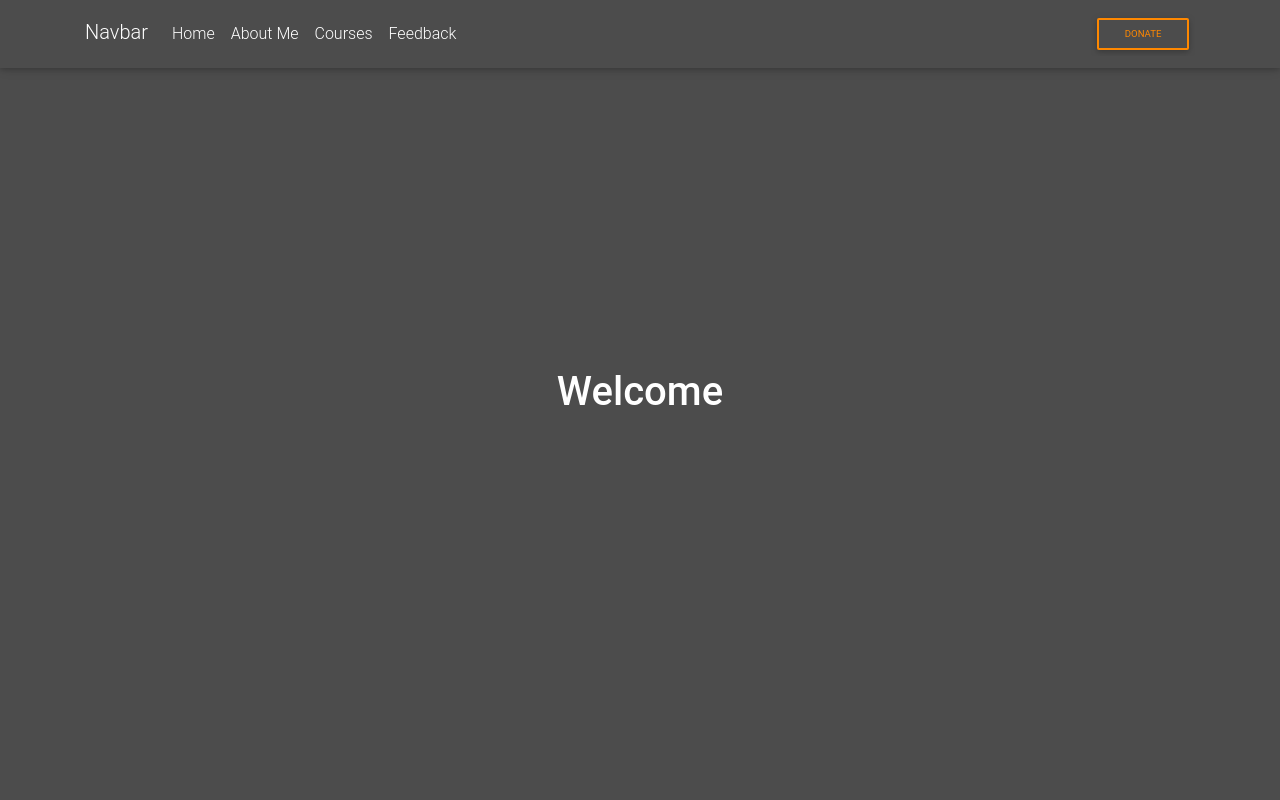
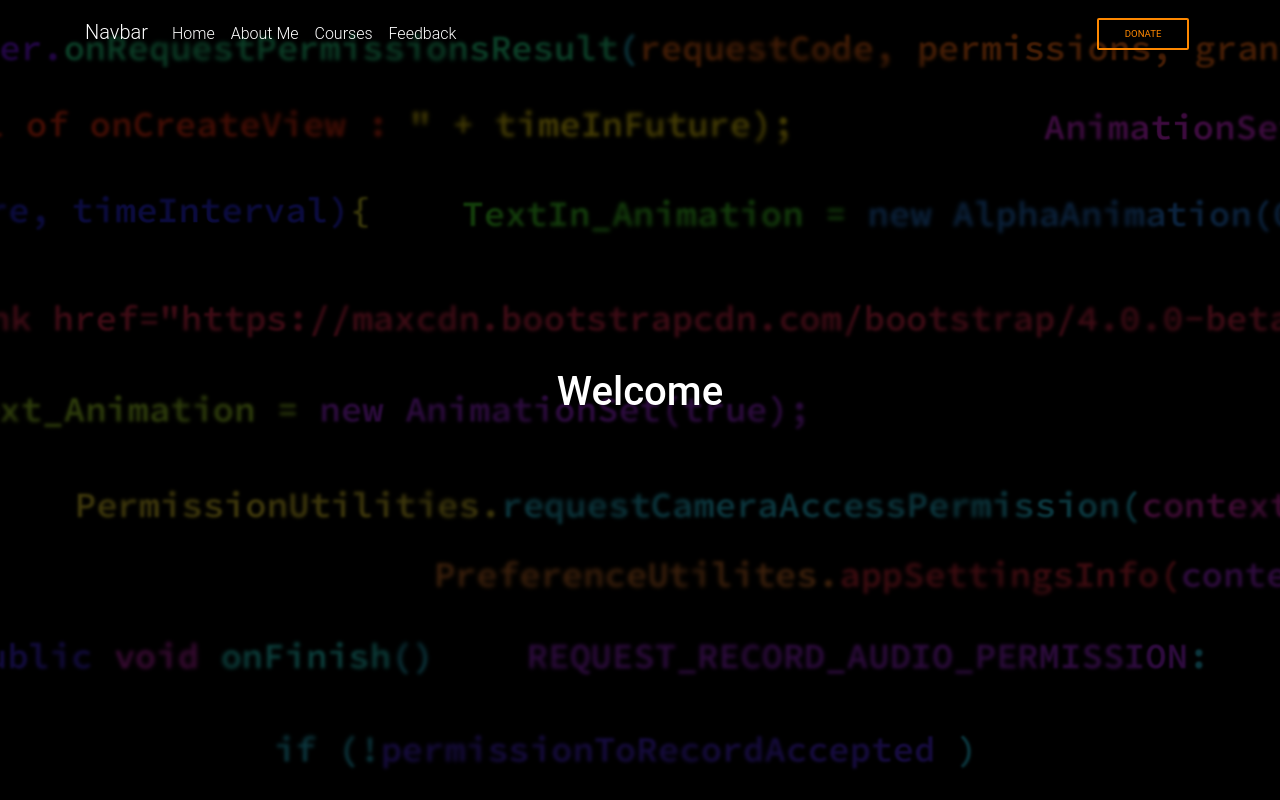
Before and after one commit to pa1-teja/My_Web_Projects, a website: page public_html/index.html in a window 1280 px wide. Shown: the top 800 px of the page. Drawn offline with Linux system fonts and the light colour scheme; the site is published under a folder, as on GitHub Pages, so addresses that start at the root find nothing; a web font is replaced by a local one.

Commit message:
bug fix 2

```diff
--- a/public_html/index.html
+++ b/public_html/index.html
@@ -26,7 +26,7 @@
             color: #fff;
         }
         .intro-1 {
-            background: url("/images/background.png")no-repeat center center;
+            background: url("images/background.png") no-repeat center center;
             background-size: cover;
         }
         .navbar .btn-group .dropdown-menu a:hover {
```
